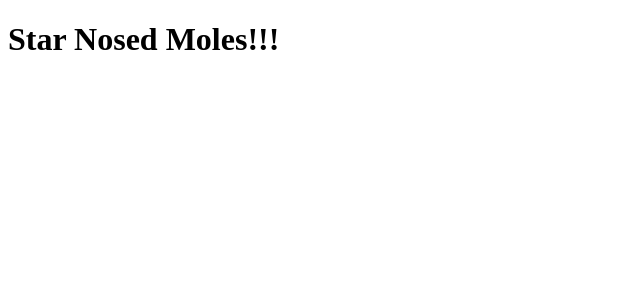
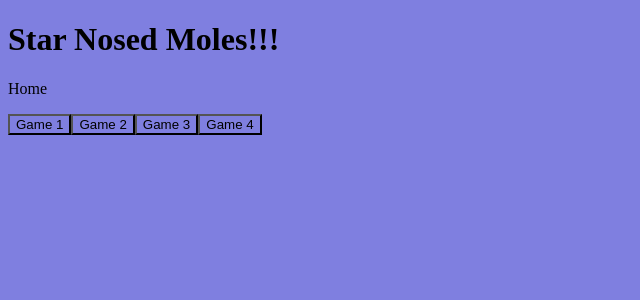
Before and after one commit to Star-NosedMoles/Leet-Kids, a React app: page / in a window 1280 px wide. Shown: the top 300 px of the page, without its empty margins (0-640 px from the left). Built offline with nearby package versions, Linux system fonts and the light colour scheme.

Commit message:
FRONTEND1

```diff
--- /dev/null
+++ b/client/components/Display.jsx
@@ -0,0 +1,54 @@
+import React, { useState, useEffect } from 'react'
+import Games from './Games.jsx'
+import Home from './Home.jsx'
+
+export default function Display(props) {
+  const [show, setShow] = useState("home");
+
+  function changeState(){
+    setShow("games");
+  }
+
+  function changeToHome(){
+    setShow("home");
+  }
+
+  useEffect(() => {
+    console.log('show State changed')
+  },[show])
+
+  if(show==="home"){
+    return (
+        <div>
+          <Home render={changeState}/>
+        </div>
+      )
+  }
+  else{
+    return (
+        <div>
+          <button onClick={changeToHome}>Home</button>
+          <Games/>
+        </div>
+      )
+  }
+
+}
+
+
+// constructor(props) {
+//   super(props);
+//   this.state= {};
+//   this.showGames = this.showGames.bind(this);
+// }
+
+// componentDidMount() {
+//     this.setState({
+//         show:'home'
+//     })
+// }
+// showGames = () => {
+//     this.setState({
+//         show:'games'
+//     })
+// }
--- /dev/null
+++ b/client/components/Games.jsx
@@ -0,0 +1,11 @@
+import React, { useState, useEffect } from 'react';
+
+export default function Games() {
+
+  return (
+    <div>
+      <p>Games</p>
+      <button>boom</button>
+    </div>
+  )
+}
--- /dev/null
+++ b/client/components/Home.jsx
@@ -0,0 +1,15 @@
+import React, { useState, useEffect } from 'react';
+
+export default function Games(props) {
+
+  return (
+    <div>
+      <p>Home</p>
+      <button onClick={()=>{props.render()}}>Game 1</button>
+      <button>Game 2</button>
+      <button>Game 3</button>
+      <button>Game 4</button>
+
+    </div>
+  )
+}
--- a/src/App.jsx
+++ b/src/App.jsx
@@ -1,14 +1,13 @@
 import React, { Component } from 'react'
+import Display from '../client/components/Display.jsx'
 
 export default class App extends Component {
   render() {
     return (
       <div>
         <h1>Star Nosed Moles!!!</h1>
+        <Display/>
       </div>
     )
   }
 }
-
-
-// export default = App
--- a/styles/styles.scss
+++ b/styles/styles.scss
@@ -0,0 +1,3 @@
+*{
+  background-color: rgb(127, 127, 224);
+}
```
Also changed, not shown: 4 other files (tests, documents, lock files or other folders).
